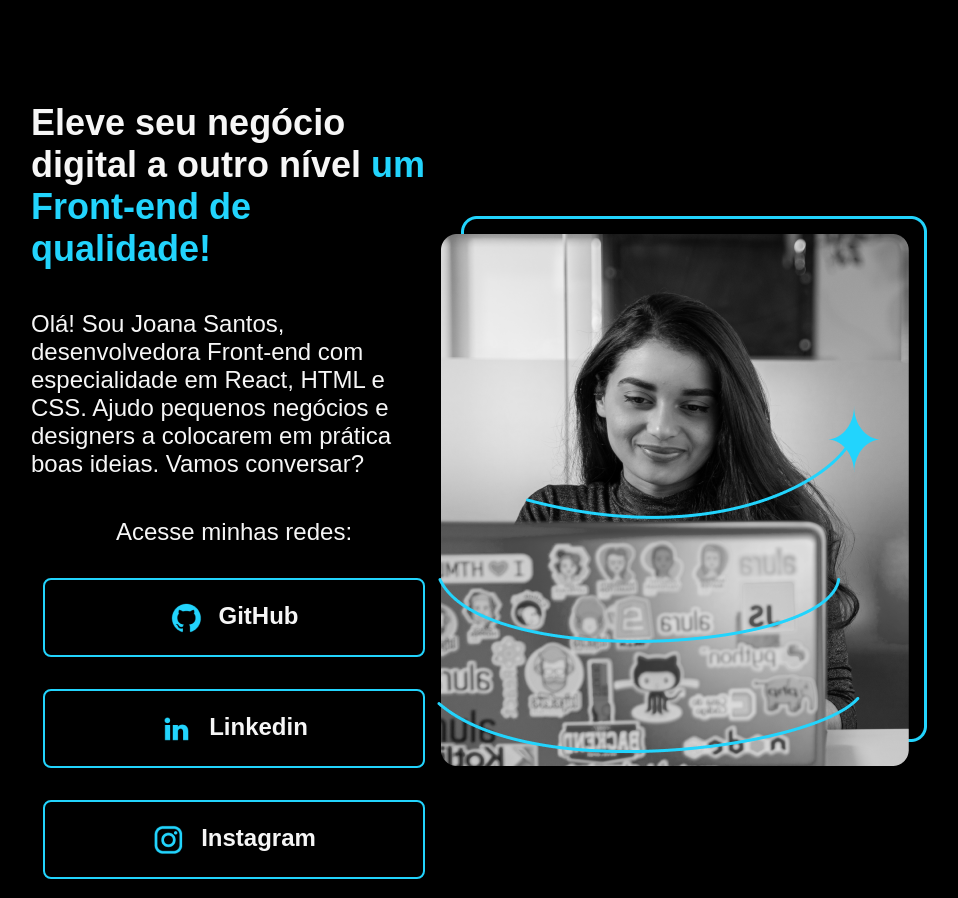
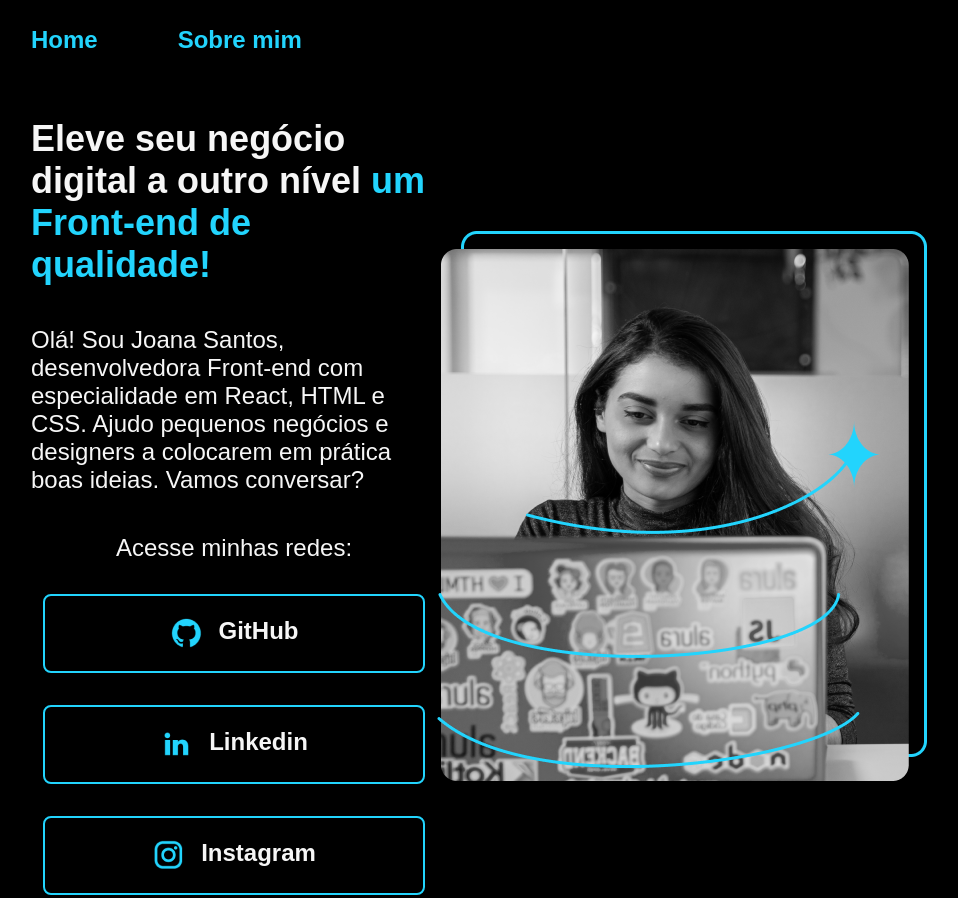
Before and after one commit to Adeher13/portifolio-alura, a plain HTML site: page index.html in a window 1280 px wide. Shown: the top 898 px of the page, without its empty margins (161-1119 px from the left). Drawn offline with Linux system fonts and the light colour scheme.

Commit message:
Inserindo a  página Sobre mim

```diff
--- a/index.html
+++ b/index.html
@@ -5,10 +5,15 @@
     <meta http-equiv="X-UA-Compatible" content="IE=edge">
     <meta name="viewport" content="width=device-width, initial-scale=1.0">
     <title>Portifolio</title>
-    <link rel="stylesheet" href="/style.css">
+    <link rel="stylesheet" href="styles/style.css">
 </head>
 <body>
-    <header></header>
+    <header class="cabecalho">
+        <nav class="cabecalho__menu">
+            <a class="cabecalho__menu__link" href="index.html">Home</a>
+            <a class="cabecalho__menu__link" href="about.html">Sobre mim</a>
+        </nav>
+    </header>
     <main class="apresentacao">
         <section class="apresentacao__conteudo">
             <h1 class="apresentacao__conteudo__titulo">Eleve seu negócio digital a outro nível <strong class="titulo-destaque"> um Front-end de qualidade!
--- a/style.css
+++ b/styles/style.css
@@ -10,13 +10,30 @@ body{
     color: #f6f6f6;
 }
 
+.cabecalho{
+    padding: 2% 0 0 15%;
+}
+
+.cabecalho__menu{
+    display: flex;
+    gap: 80px;
+}
+
+.cabecalho__menu__link{
+    font-family: "Montserrat", sans-serif;
+    font-size: 24px;
+    font-weight: 600;
+    color: #22d4fd;
+    text-decoration: none;
+}
+
 .titulo-destaque{
     color: #22d4fd;
 
 }
 
 .apresentacao{
-    padding: 8% 15%;
+    padding: 5% 15%;
     display: flex;
     align-items: center;
     justify-content: space-between;
@@ -32,6 +49,7 @@ body{
 .apresentacao__conteudo__titulo{
     font-size: 36px;
     font-family: 'Krona One', sans-serif;
+
 }
 
 .apresentacao__conteudo__texto{
```
Also changed, not shown: about.html (added, +32 -0 lines).
